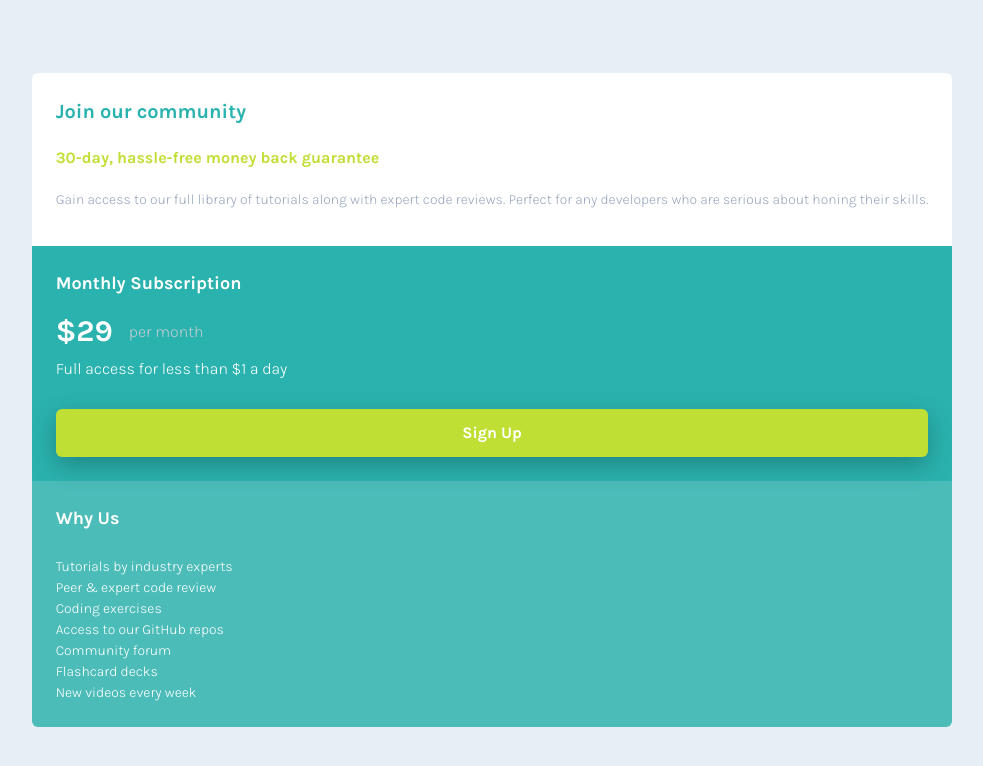
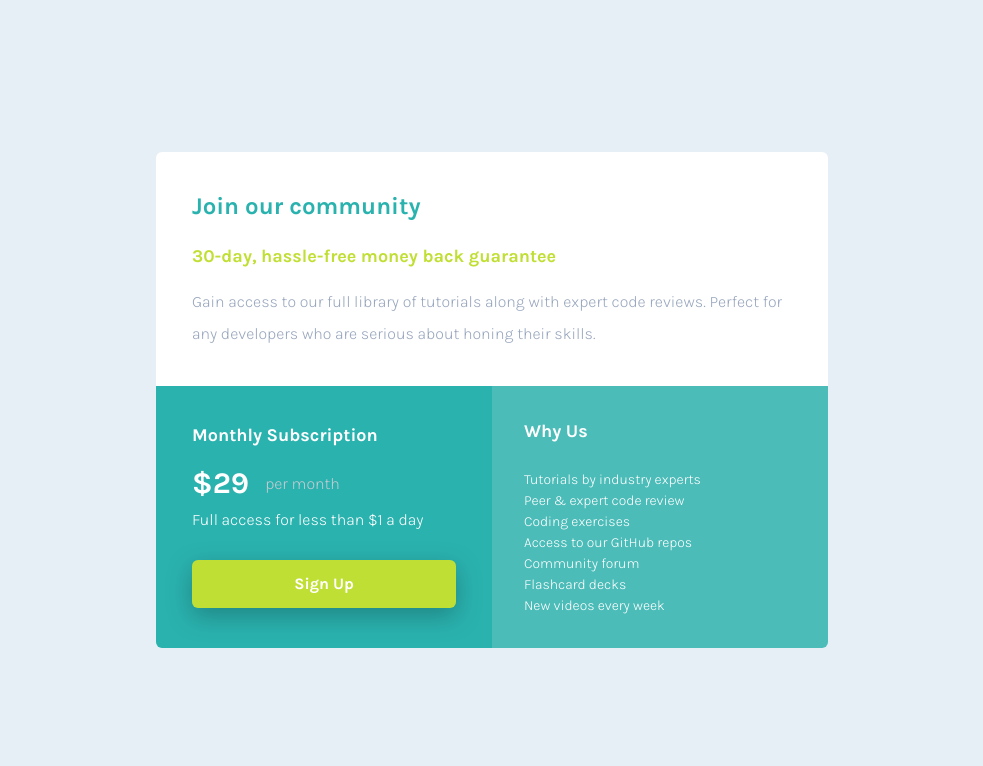
Before and after one commit to SilvanosEric/single-price-grid-component, a website built with Vite: page src/index.html in a window 1280 px wide. Shown: the whole page, without its empty margins (148-1131 px from the left). Built offline with nearby package versions, Linux system fonts and the light colour scheme.

Commit message:
complete desktop layout

```diff
--- a/src/index.html
+++ b/src/index.html
@@ -12,8 +12,8 @@
     <link rel="stylesheet" href="style.css" />
   </head>
   <body class="text-body font-karla bg-n-light-gray | grid place-items-center min-h-screen py-16">
-    <main class="px-8 ">
-      <section class="component | container mx-auto">
+    <main class="px-8">
+      <section class="component | container max-w-2xl mx-auto">
         <div class="component__intro | flow | bg-white">
           <h1 class="component__title | text-p-cyan">Join our community</h1>
           <h2 class="component__subtitle | text-p-bright-yellow">
@@ -26,7 +26,7 @@
           </p>
         </div>
 
-        <div class="text-white bg-p-cyan">
+        <div class="text-white bg-p-cyan xl:grid grid-cols-2">
           <section class="subscription | flow">
             <h2 class="subscription__title">Monthly Subscription</h2>
             <div class="price-details">
--- a/src/style.css
+++ b/src/style.css
@@ -15,13 +15,31 @@
     padding-bottom: theme("padding.8");
   }
 
+  @media (min-width: theme("screens.xl")) {
+    .component__intro {
+      padding: theme("padding.9");
+    }
+  }
+
   .component__title {
     font-size: theme("fontSize.xl");
+  }
+
+  @media (min-width: theme("screens.xl")) {
+    .component__title {
+      font-size: theme("fontSize.2xl");
+    }
   }
 
   .component__subtitle {
     --flow-space: 1.2rem;
     font-size: theme("fontSize.base");
+  }
+
+  @media (min-width: theme("screens.xl")) {
+    .component__subtitle {
+      font-size: theme("fontSize.lg");
+    }
   }
 
   .component__copy {
@@ -30,8 +48,20 @@
     line-height: theme("lineHeight.loose");
   }
 
+  @media (min-width: theme("screens.xl")) {
+    .component__copy {
+      font-size: theme("fontSize.base");
+    }
+  }
+
   .subscription {
     padding: theme("padding.6");
+  }
+
+  @media (min-width: theme("screens.xl")) {
+    .subscription {
+      padding: theme("padding.9");
+    }
   }
 
   .price-details {
@@ -85,6 +115,12 @@
     padding: theme("padding.6");
   }
 
+  @media (min-width: theme("screens.xl")) {
+    .why-us {
+      padding: theme("padding.8");
+    }
+  }
+
   .why-us__copy {
     font-size: theme("fontSize.sm");
   }
```
